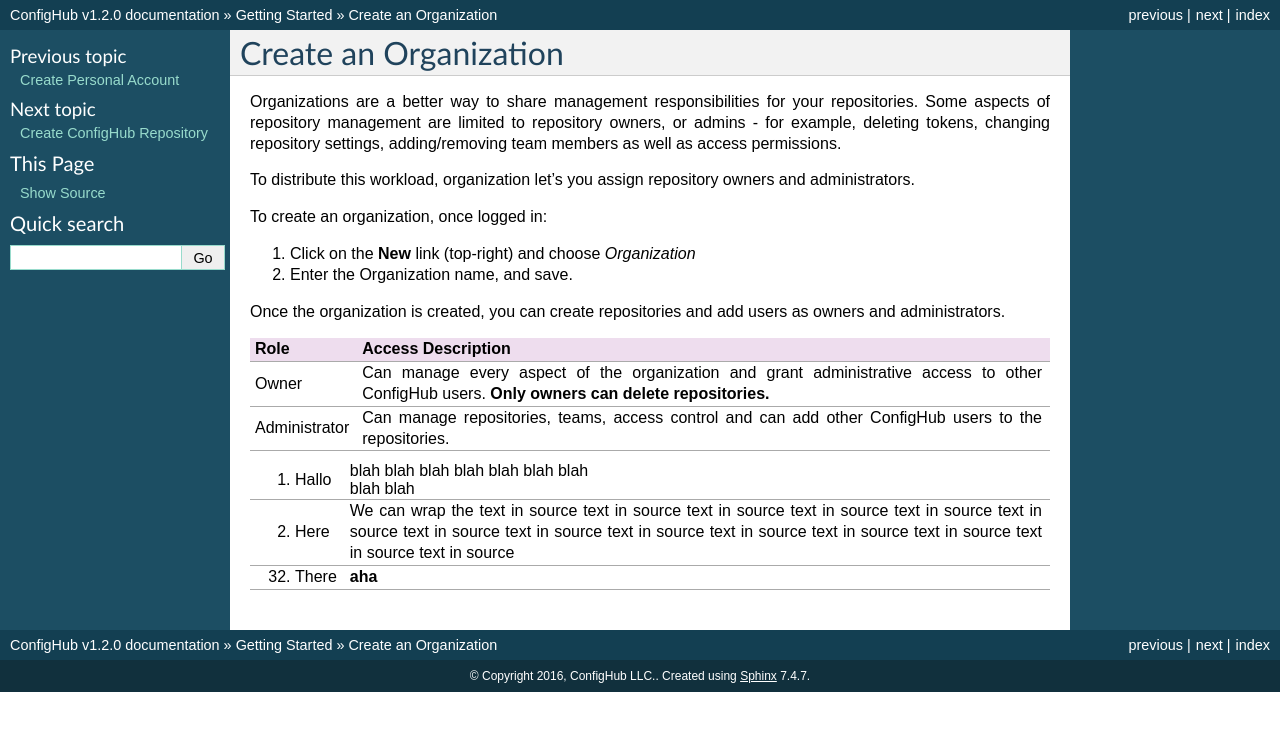
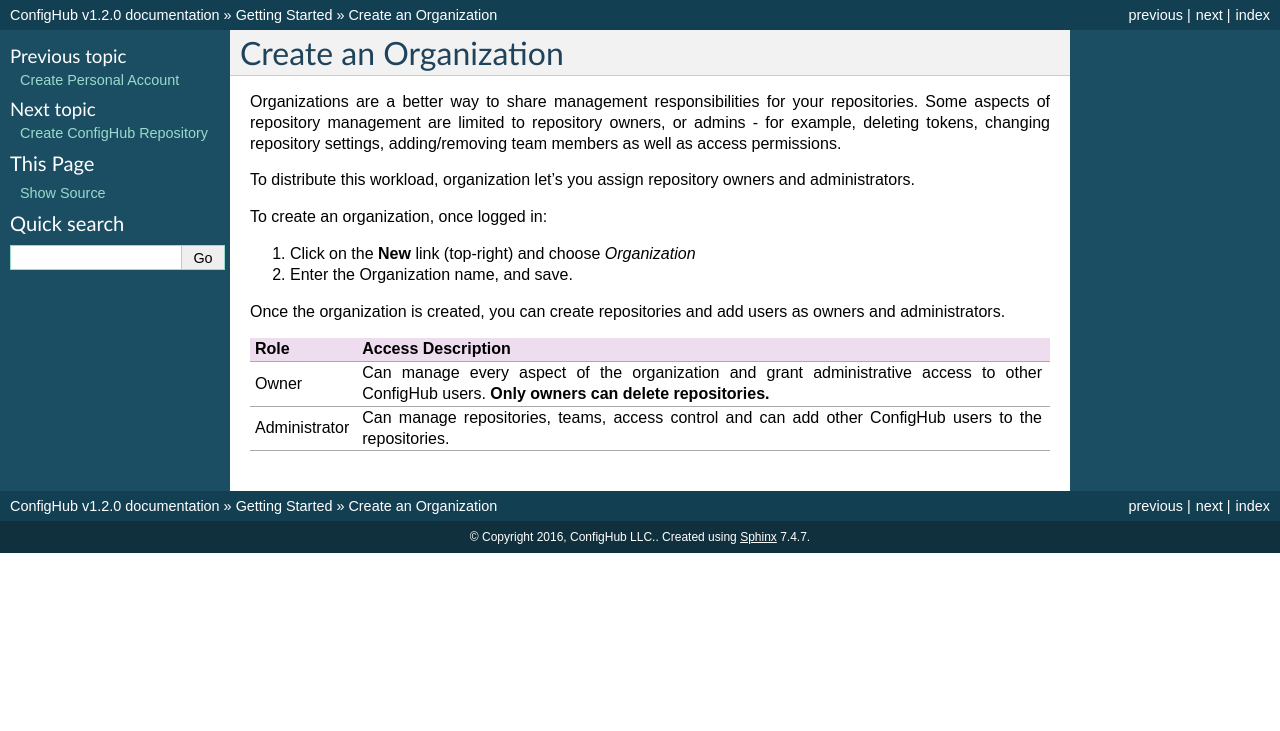
Before and after one commit to ConfigHubPub/Docs, a Sphinx documentation site: the page built from documentation/pages/getting_started/create_organization.rst, in a window 1280 px wide. Shown: the top 731 px of the page. Built offline with Sphinx 7.4.7, drawn with Linux system fonts in a browser that asks for light colours.

```diff
--- a/documentation/pages/getting_started/create_organization.rst
+++ b/documentation/pages/getting_started/create_organization.rst
@@ -18,39 +18,14 @@ To create an organization, once logged in:
 
 Once the organization is created, you can create repositories and add users as owners and administrators.
 
-==============  =========================================================
-Role            Access Description
-==============  =========================================================
-Owner           Can manage every aspect of the organization and grant
-                administrative access to other ConfigHub users.
-                **Only owners can delete repositories.**
-Administrator   Can manage repositories, teams, access control and can
-                add other ConfigHub users to the repositories.
-==============  =========================================================
 
-
-
-
-
-===========  ================
-1. Hallo     | blah blah blah
-               blah blah blah
-               blah
-             | blah blah
-2. Here      We can wrap the
-             text in source
-             text in source
-             text in source
-             text in source
-             text in source
-             text in source
-             text in source
-             text in source
-             text in source
-             text in source
-             text in source
-             text in source
-             text in source
-             text in source
-32. There    **aha**
-===========  ================
++---------------+--------------------------------------------------------+
+| Role          | Access Description                                     |
++===============+========================================================+
+| Owner         | Can manage every aspect of the organization and grant  |
+|               | administrative access to other ConfigHub users.        |
+|               | **Only owners can delete repositories.**               |
++---------------+--------------------------------------------------------+
+| Administrator | Can manage repositories, teams, access control and can |
+|               | add other ConfigHub users to the repositories.         |
++---------------+--------------------------------------------------------+
```
